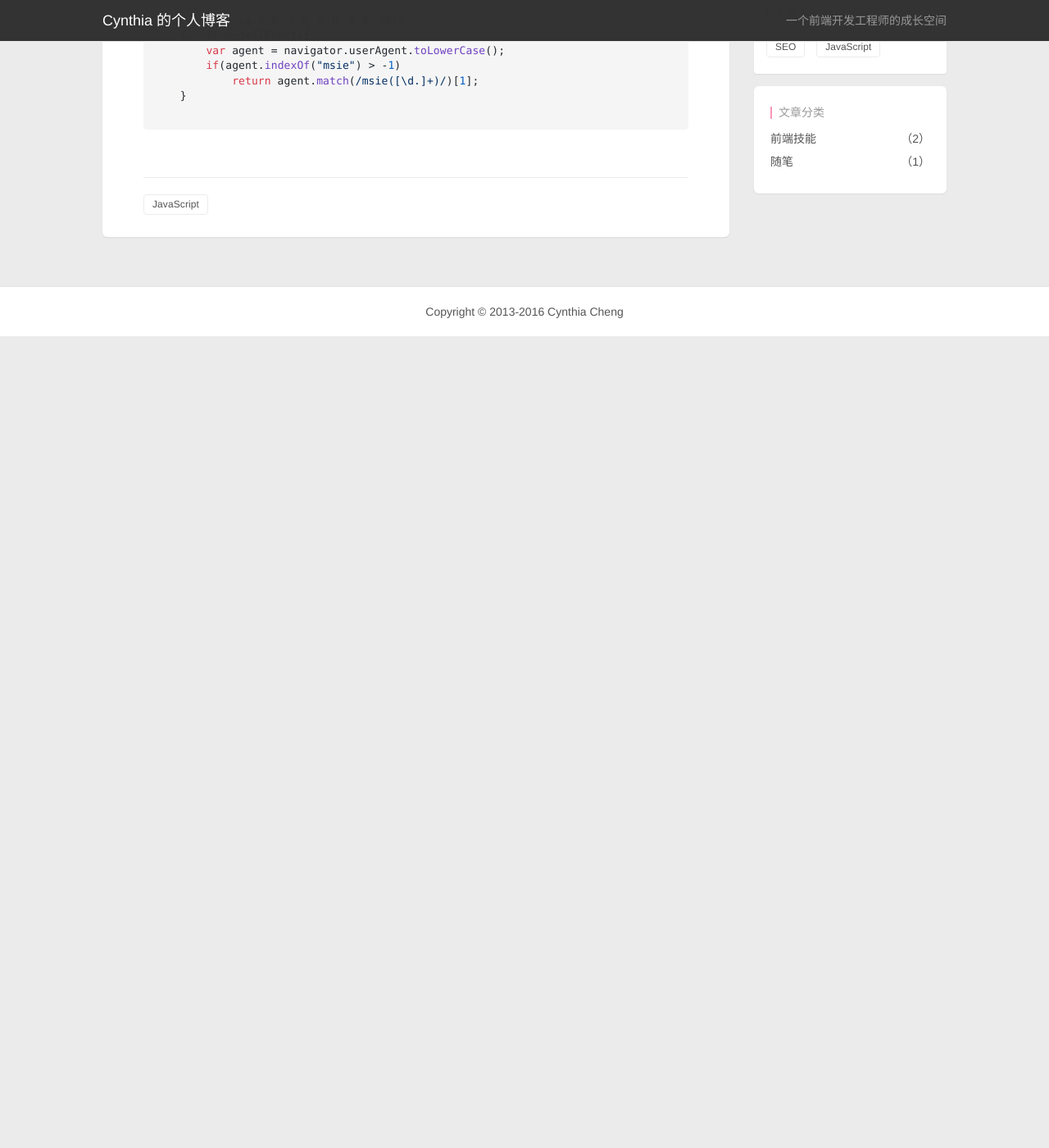
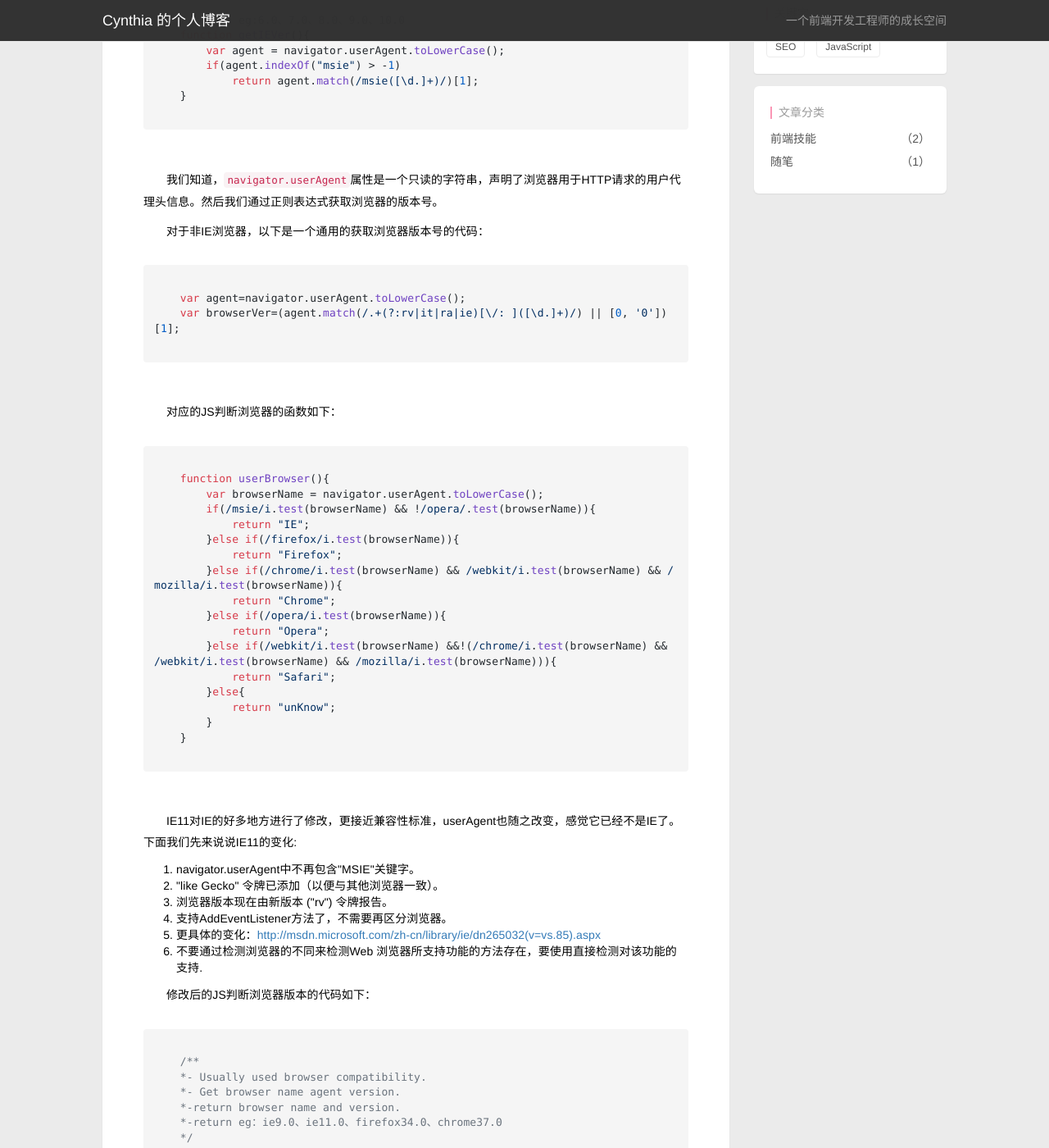
Before and after one commit to ChengYiFan/Blog, a Jekyll site: the page built from _posts/2015-06-06-How-to-get-the-version-of-browser.html, in a window 1280 px wide and 1400 px high, scrolled down 270 px. Shown: the whole window at 82% size. Built offline with Jekyll 4.4.1, drawn with Linux system fonts in a browser that asks for light colours; nearby versions of some CDN libraries; Markdown is read by kramdown in place of the engine named in the settings; before the commit the page ends 900 px from its top, so only the background shows below that; some of the changed text lies outside the part shown.

Commit message:
update _posts

```diff
--- a/_posts/2015-06-06-How-to-get-the-version-of-browser.html
+++ b/_posts/2015-06-06-How-to-get-the-version-of-browser.html
@@ -3,7 +3,7 @@ layout: default
 title: 浏览器版本重新判断
 category: skill
 tags: JavaScript
-excerpt: IE11所用内核已与之前版本大有不同，这里给出了新的判断浏览器版本的方法，附上代码。
+excerpt: IE11所用内核已与之前版本大有不同，这里给出了新的判断各主流浏览器（IE,Firefox,Chrome,Opera,Safari）版本的方法，附上代码。
 ---
 <h3>{{page.title}}</h3>
 <p class="author">
@@ -11,7 +11,7 @@ excerpt: IE11所用内核已与之前版本大有不同，这里给出了新的
     <span class="normal-date"> · {{ page.date | date: "%Y年%m月%d日" }}</span>
 </p>
 <article>
-    <p>在IE11之前，我们可以通过以下方式<strong>获取IE浏览器的版本号</strong>：</p>
+    <p>&nbsp;&nbsp;&nbsp;&nbsp;&nbsp;&nbsp;&nbsp;在IE11之前，我们可以通过以下方式<strong>获取IE浏览器的版本号</strong>：</p>
     <pre>
     <code>
     //return eg:6.0、7.0、8.0、9.0、10.0
@@ -22,6 +22,119 @@ excerpt: IE11所用内核已与之前版本大有不同，这里给出了新的
     }
     </code>
     </pre>
+    <p>&nbsp;&nbsp;&nbsp;&nbsp;&nbsp;&nbsp;&nbsp;我们知道，<code>navigator.userAgent</code>属性是一个只读的字符串，声明了浏览器用于HTTP请求的用户代理头信息。然后我们通过正则表达式获取浏览器的版本号。</p>
+    <p>&nbsp;&nbsp;&nbsp;&nbsp;&nbsp;&nbsp;&nbsp;对于非IE浏览器，以下是一个通用的获取浏览器版本号的代码：</p>
+    <pre>
+    <code>
+    var agent=navigator.userAgent.toLowerCase();
+    var browserVer=(agent.match(/.+(?:rv|it|ra|ie)[\/: ]([\d.]+)/) || [0, '0'])[1];
+    </code>
+    </pre>
+    <p>&nbsp;&nbsp;&nbsp;&nbsp;&nbsp;&nbsp;&nbsp;对应的JS判断浏览器的函数如下：</p>
+    <pre>
+    <code>
+    function userBrowser(){
+        var browserName = navigator.userAgent.toLowerCase();
+        if(/msie/i.test(browserName) && !/opera/.test(browserName)){
+            return "IE";
+        }else if(/firefox/i.test(browserName)){
+            return "Firefox";
+        }else if(/chrome/i.test(browserName) && /webkit/i.test(browserName) && /mozilla/i.test(browserName)){
+            return "Chrome";
+        }else if(/opera/i.test(browserName)){
+            return "Opera";
+        }else if(/webkit/i.test(browserName) &&!(/chrome/i.test(browserName) && /webkit/i.test(browserName) && /mozilla/i.test(browserName))){
+            return "Safari";
+        }else{
+            return "unKnow";
+        }
+    }
+    </code>
+    </pre>
+    <p></p>
+    <p>&nbsp;&nbsp;&nbsp;&nbsp;&nbsp;&nbsp;&nbsp;IE11对IE的好多地方进行了修改，更接近兼容性标准，userAgent也随之改变，感觉它已经不是IE了。下面我们先来说说IE11的变化:</p>
+    <ol>
+        <li>navigator.userAgent中不再包含"MSIE"关键字。</li>
+        <li>"like Gecko" 令牌已添加（以便与其他浏览器一致）。</li>
+        <li>浏览器版本现在由新版本 ("rv") 令牌报告。</li>
+        <li>支持AddEventListener方法了，不需要再区分浏览器。</li>
+        <li>更具体的变化：<a href="http://msdn.microsoft.com/zh-cn/library/ie/dn265032(v=vs.85).aspx">http://msdn.microsoft.com/zh-cn/library/ie/dn265032(v=vs.85).aspx</a></li>
+        <li>不要通过检测浏览器的不同来检测Web 浏览器所支持功能的方法存在，要使用直接检测对该功能的支持.</li>
+    </ol>
+    <p>&nbsp;&nbsp;&nbsp;&nbsp;&nbsp;&nbsp;&nbsp;修改后的JS判断浏览器版本的代码如下：</p>
+    <pre>
+    <code>
+    /**
+    *- Usually used browser compatibility.<br>
+    *- Get browser name agent version.<br>
+    *-return browser name and version.<br>
+    *-return eg：ie9.0、ie11.0、firefox34.0、chrome37.0
+    */
+    function getBrowserNV(){
+        var agent = navigator.userAgent.toLowerCase();
+        var regStr_ie = /msie [\d.]+/gi ;
+        var regStr_ff = /firefox\/[\d.]+/gi
+        var regStr_chrome = /chrome\/[\d.]+/gi ;
+        var regStr_saf = /safari\/[\d.]+/gi ;
+        var browserNV = "";
+        //IE
+        if(agent.indexOf("msie") > 0){
+            browserNV = agent.match(regStr_ie) ;
+        }
+        //firefox
+        if(agent.indexOf("firefox") > 0){
+            browserNV = agent.match(regStr_ff) ;
+        }
+        //chrome
+        if(agent.indexOf("chrome") > 0){
+            browserNV = agent.match(regStr_chrome);
+        }
+        //safari
+        if(agent.indexOf("safari") > 0 && agent.indexOf("chrome") < 0){
+             browserNV = agent.match(regStr_saf) ;
+        }
+        browserNV = browserNV.toString();
+        //other
+        if("" == browserNV){
+            browserNV = "Is not a standard browser";
+        }
+        //Here does not display "/"
+        if(browserNV.indexOf('firefox')!= -1 || browserNV.indexOf('chrome')!= -1){
+            browserNV = browserNV.replace("/","");
+        }
+        //Here does not display space
+        if(browserNV.indexOf('msie')!= -1){
+            //msie replace IE & trim space
+            browserNV = browserNV.replace("msie","ie").replace(/\s/g,"");
+        }
+        if(browserNV == "Is not a standard browser"){
+            if(isIE()){
+                browserNV = "ie11.0";
+            }
+        }
+        //return eg:ie9.0 firefox34.0 chrome37.0
+        return browserNV;
+    }
+    //IE11
+    function isIE() { //IE
+        if (!!window.ActiveXObject || "ActiveXObject" in window)
+            return true;
+        else
+            return false;
+    }
+    </code>
+    </pre>
+    <p>&nbsp;&nbsp;&nbsp;&nbsp;&nbsp;&nbsp;&nbsp;调用代码如下：</p>
+    <pre>
+    <code>
+    //标签的css样兼容解决
+    var bnv = getBrowserNV().toString();
+    if(bnv.indexOf("ie") != -1 || bnv.indexOf("chrome") != -1){
+        $("#attentiondiv").find("dd").addClass("attentdd");
+        $("#attentiondiv").find(".no_dt").addClass("attentnodt");
+    }
+    </code>
+    </pre>
 </article>
 <div class="line"></div>
 <div class="tag-list">
```
